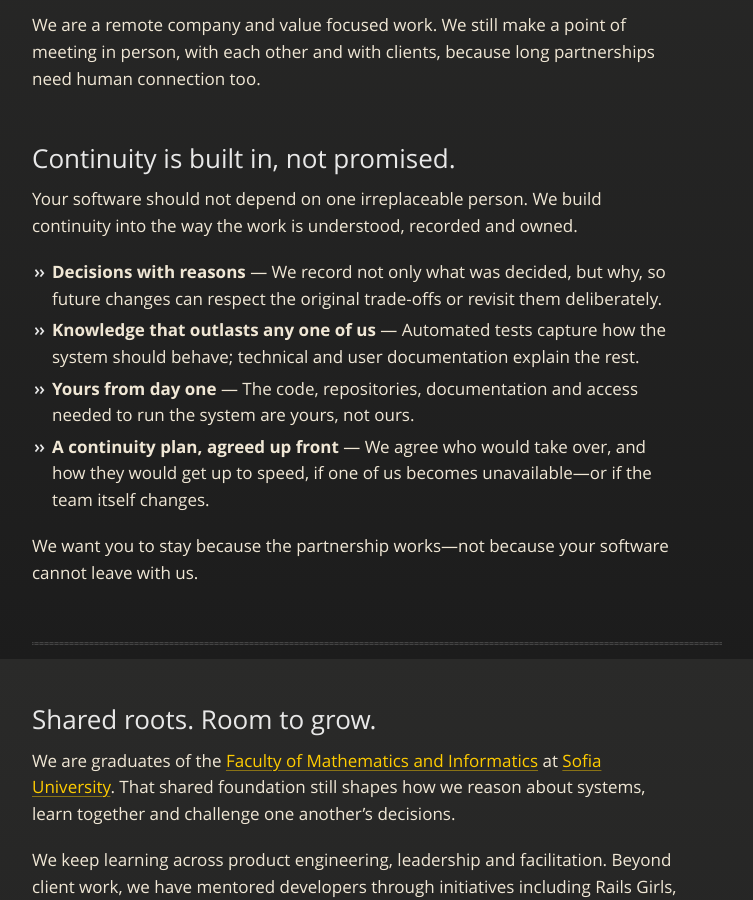
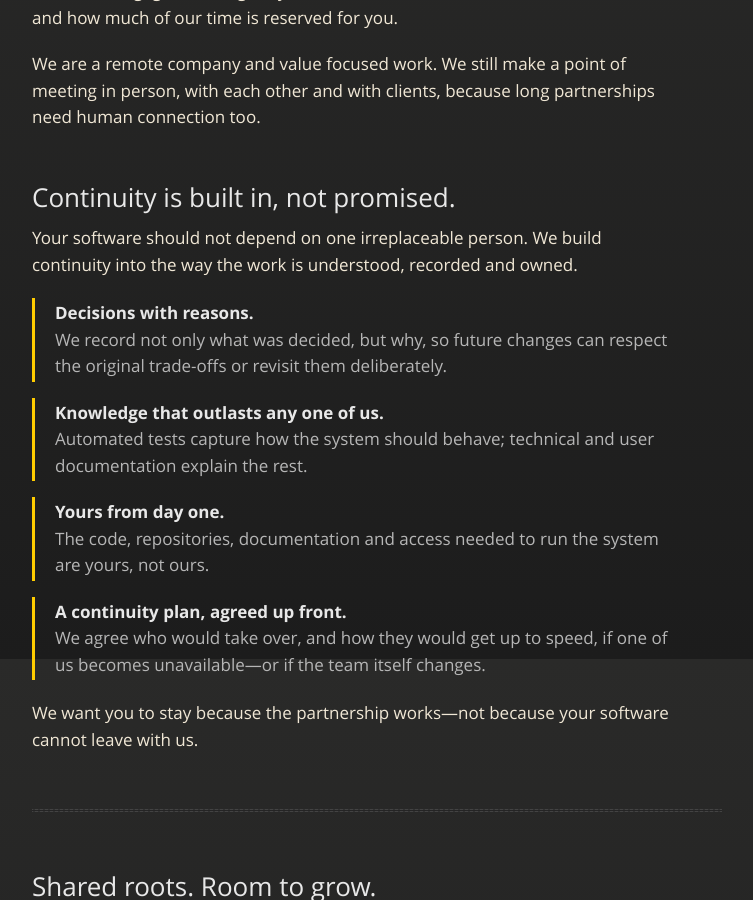
Before and after one commit to tutuf/tutuf.github.io, a Jekyll site: the page built from team.md, in a window 1280 px wide and 900 px high, scrolled down 2041 px. Shown: the whole window, without its empty margins (143-896 px from the left). Built offline with Jekyll 4.4.1, drawn with Linux system fonts in a browser that asks for light colours.

Commit message:
Set the Team page people apart and the continuity promises on a rail
Wrap each person in a card under a hidden "Our team" heading, add
the Team eyebrow, mark the role lines, and show the continuity
promises as lenses.

Co-Authored-By: Claude Opus 5.5 <noreply@anthropic.com>

```diff
--- a/team.md
+++ b/team.md
@@ -5,15 +5,22 @@ image: /images/og-image.png
 permalink: /team/
 ---
 
+*Team*
+
 # A small team of product engineers who think beyond the next release.
 
 Since 2007, we have built, evolved and looked after software that businesses depend on. The people who ask the questions also shape the solution, build and test it, and stay accountable for what follows.
 
 Each of us works across product thinking, software development and client conversations. We each bring a different strength, and shared context means any of us can pick up where another left off.
 
-## Denitsa Belogusheva
+<h2 class="visually-hidden">Our team</h2>
 
-*Co-founder · Engineering lead · 19 years in software*
+<div class="person" markdown="1">
+
+### Denitsa Belogusheva
+
+Co-founder · Engineering lead · 19 years in software
+{: .role}
 
 Denitsa keeps the whole system in view: the business need, the technical consequences, the people doing the work, and the software that will live with the decision.
 
@@ -21,9 +28,14 @@ She has led work from the first client conversation to long-term care, and still
 
 She looks past whether software works to whether the people using it understand it—and whether it makes their work easier. She shares that care with the team through mentoring, feedback and reusable review workflows.
 
-## Sava Lachezarov
+</div>
 
-*Co-founder · Systems design · 25 years in software*
+<div class="person" markdown="1">
+
+### Sava Lachezarov
+
+Co-founder · Systems design · 25 years in software
+{: .role}
 
 Sava thinks in systems. Having worked across product development, architecture, infrastructure and developer tooling, he looks at how the parts connect, where a change in one place will be felt in another, and which solution addresses the cause rather than the symptom.
 
@@ -31,15 +43,22 @@ He notices the friction others have learned to live with—a step repeated by ha
 
 His background in journalism and facilitation shapes the way he asks questions, explains technical choices and navigates difficult conversations.
 
-## Gabriela Velinova
+</div>
 
-*Product engineer · Delivery and team practices · With tutuf since 2015*
+<div class="person" markdown="1">
+
+### Gabriela Velinova
+
+Product engineer · Delivery and team practices · With tutuf since 2015
+{: .role}
 
 Gabriela brings order to complex work. She plans it, keeps the people involved coordinated and makes sure decisions are written down.
 
 When an idea is still taking shape, she asks the questions that turn it into clear business rules, then builds those rules into working software. For a long-running e-commerce business, she designed and built the promotion-code system and delivered a supplier integration that opened an entirely new channel for the business.
 
 She presents clearly to clients, to the team and at conferences. Through trainings and mentoring, she helps developers grow and the whole team get better at the work.
+
+</div>
 
 ---
 
@@ -55,10 +74,11 @@ We are a remote company and value focused work. We still make a point of meeting
 
 Your software should not depend on one irreplaceable person. We build continuity into the way the work is understood, recorded and owned.
 
-* **Decisions with reasons** — We record not only what was decided, but why, so future changes can respect the original trade-offs or revisit them deliberately.
-* **Knowledge that outlasts any one of us** — Automated tests capture how the system should behave; technical and user documentation explain the rest.
-* **Yours from day one** — The code, repositories, documentation and access needed to run the system are yours, not ours.
-* **A continuity plan, agreed up front** — We agree who would take over, and how they would get up to speed, if one of us becomes unavailable—or if the team itself changes.
+* **Decisions with reasons.** We record not only what was decided, but why, so future changes can respect the original trade-offs or revisit them deliberately.
+* **Knowledge that outlasts any one of us.** Automated tests capture how the system should behave; technical and user documentation explain the rest.
+* **Yours from day one.** The code, repositories, documentation and access needed to run the system are yours, not ours.
+* **A continuity plan, agreed up front.** We agree who would take over, and how they would get up to speed, if one of us becomes unavailable—or if the team itself changes.
+{: .lenses role="list"}
 
 We want you to stay because the partnership works—not because your software cannot leave with us.
 
```
